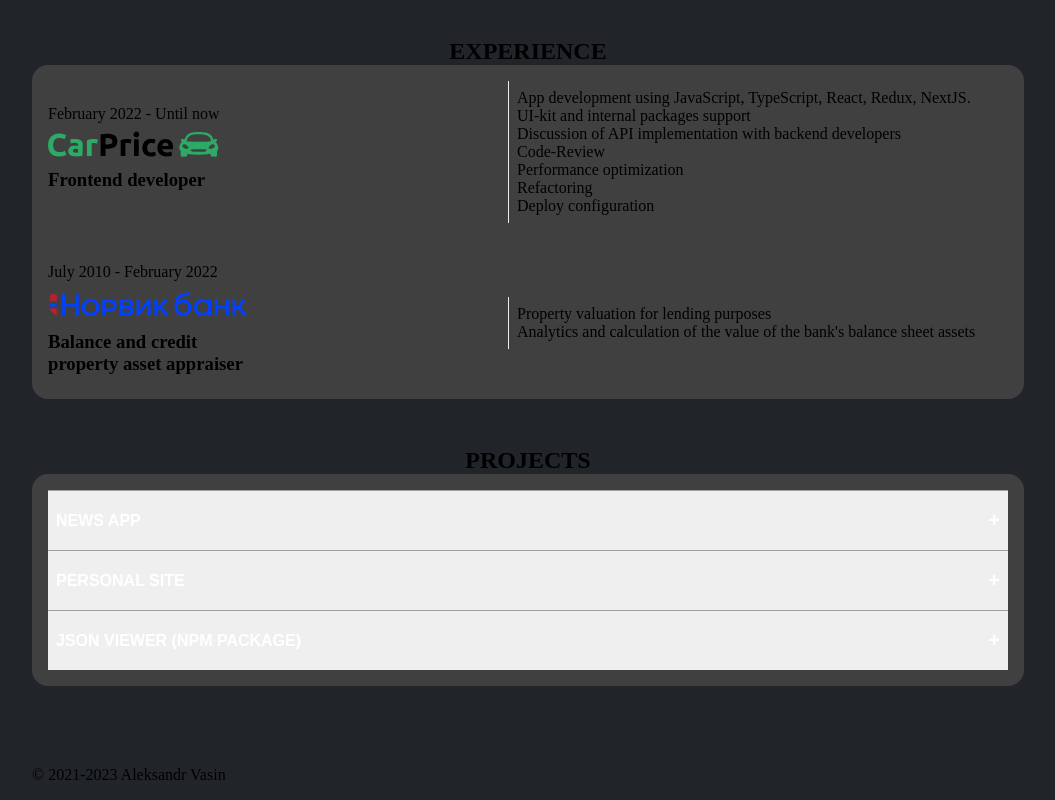
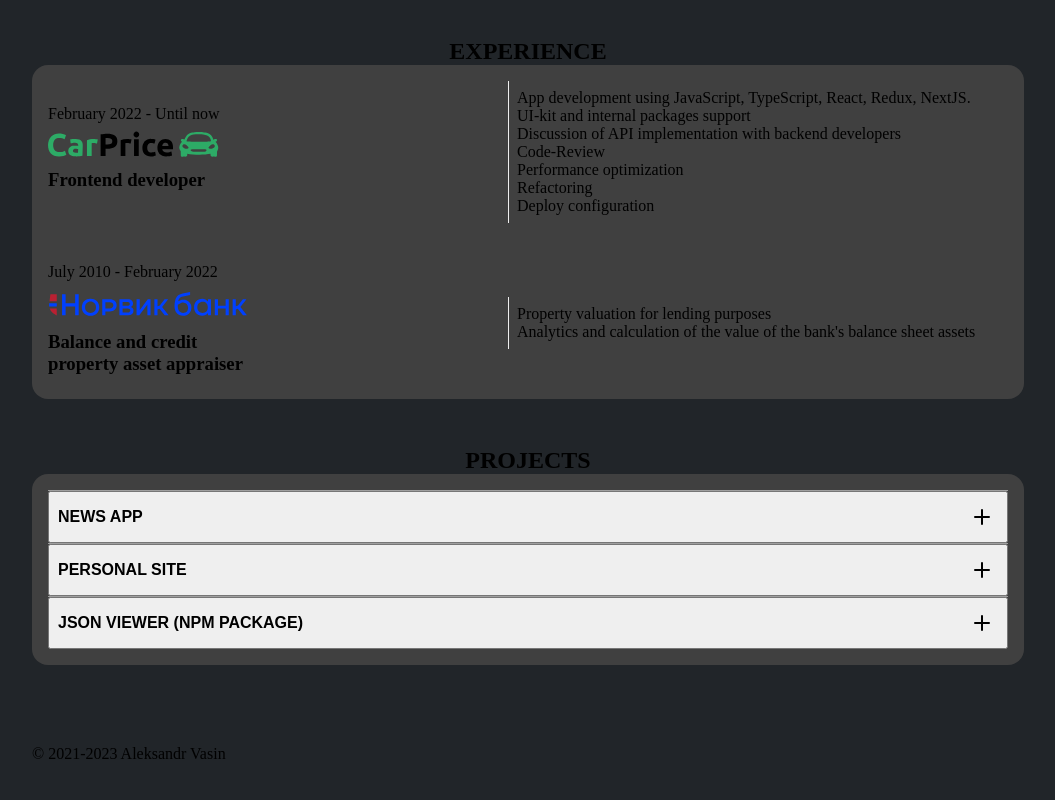
Before and after one commit to Alejandro-Vas/a-vasin-dev, a Next.js app: page / in a window 1280 px wide. Shown: the part 543-1343 px from the top of the page, without its empty margins (112-1167 px from the left). After the commit the page ends 1322 px from the top, so only its background shows below. Built offline with nearby package versions, Linux system fonts and the light colour scheme.

Commit message:
feat: control

```diff
--- a/src/components/Accordion/AccordionItem/index.tsx
+++ b/src/components/Accordion/AccordionItem/index.tsx
@@ -1,27 +1,30 @@
 import ProjectItem from '@components/Projects/ProjectItem';
-import { useRef } from 'react';
+import { memo, useRef } from 'react';
 import { IProjectEntity } from '@models/index';
+import MinusIcon from '@assets/icons/ui/minus.svg';
+import PlusIcon from '@assets/icons/ui/plus.svg';
 import styles from '../styles.module.scss';
 
 interface IAccordionItem {
-  onToggle: () => void;
+  onToggle: (arg: string) => void | typeof arg
   active: boolean;
   project: IProjectEntity;
 }
 
 function AccordionItem({ project, active, onToggle }: IAccordionItem) {
   const contentEl = useRef<HTMLDivElement | null>(null);
+  console.log('render');
 
   return (
     <li className={`${styles.accordionItem} ${active ? styles.active : ''}`}>
-      <button type="button" className={styles.button} onClick={onToggle}>
+      <button
+        type="button"
+        className={styles.button}
+        onClick={() => onToggle(project.title)}
+      >
         {project.title}
 
-        <span className={styles.control}>
-          {active ? '—' : '+'}
-
-          {' '}
-        </span>
+        {active ? <MinusIcon /> : <PlusIcon />}
       </button>
 
       <div
@@ -41,4 +44,4 @@ function AccordionItem({ project, active, onToggle }: IAccordionItem) {
   );
 }
 
-export default AccordionItem;
+export default memo(AccordionItem);
--- a/src/components/Accordion/index.tsx
+++ b/src/components/Accordion/index.tsx
@@ -1,4 +1,4 @@
-import { useState } from 'react';
+import { useState, useCallback } from 'react';
 import PROJECTS from '@constants/projects';
 import AccordionItem from './AccordionItem';
 
@@ -7,18 +7,18 @@ import styles from './styles.module.scss';
 function Accordion() {
   const [clicked, setClicked] = useState<string | null>(null);
 
-  const handleToggle = (title:string) => {
+  const onToggle = useCallback((title:string) => {
     if (clicked === title) {
       return setClicked(null);
     }
     return setClicked(title);
-  };
+  }, [clicked]);
 
   return (
     <ul className={styles.accordion}>
       {PROJECTS.map((project) => (
         <AccordionItem
-          onToggle={() => handleToggle(project.title)}
+          onToggle={onToggle}
           active={clicked === project.title}
           key={project.title}
           project={project}
--- a/src/components/Accordion/styles.module.scss
+++ b/src/components/Accordion/styles.module.scss
@@ -8,7 +8,6 @@
 
   .button {
       font-size: 16px;
-      color: #fff;
       text-align: left;
       font-weight: 700;
       display: flex;
@@ -16,13 +15,8 @@
       width: 100%;
       justify-content: space-between;
       align-items: center;
-      padding: 18px 8px;
+      padding: 8px 8px;
       cursor: pointer;
-      border: none;
-  }
-
-  .control {
-      font-size: 20px;
   }
 
   .content {
```
Also changed, not shown: src/assets/icons/ui/minus.svg (added), src/assets/icons/ui/plus.svg (added).
